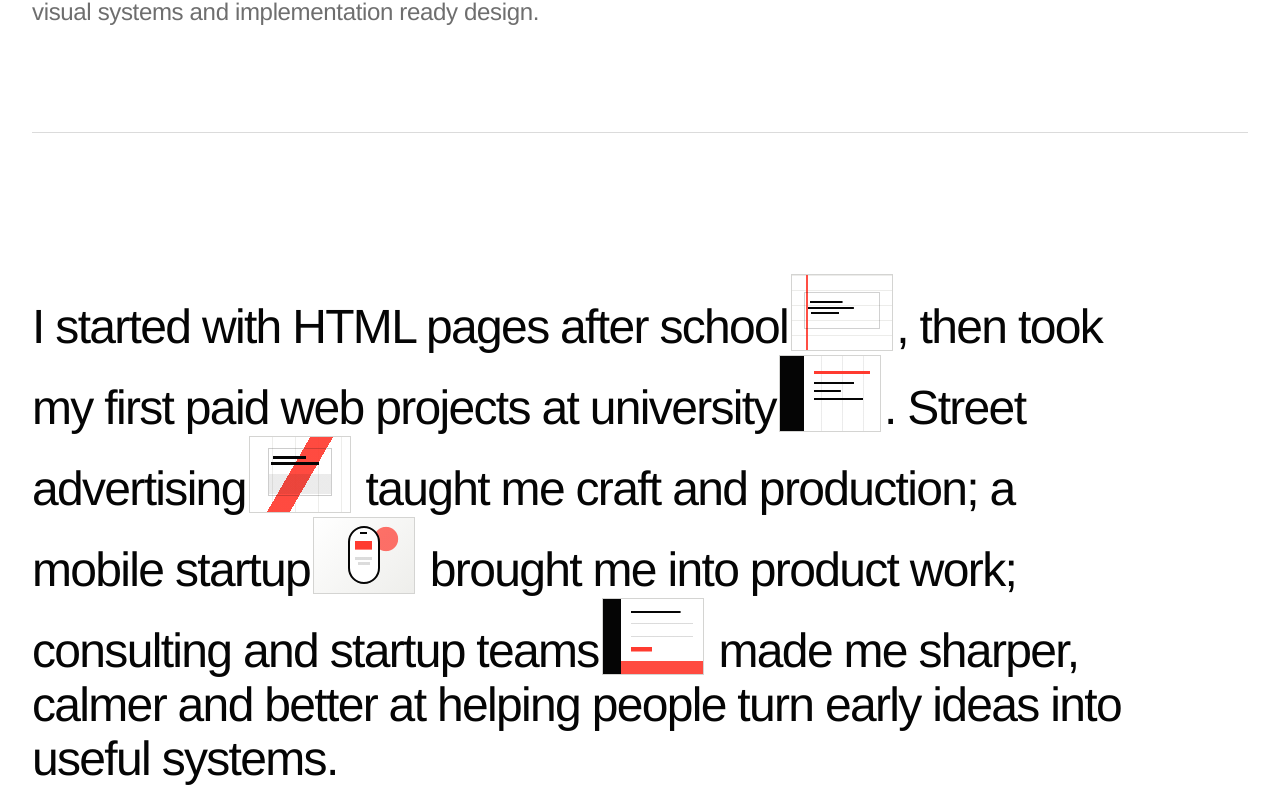
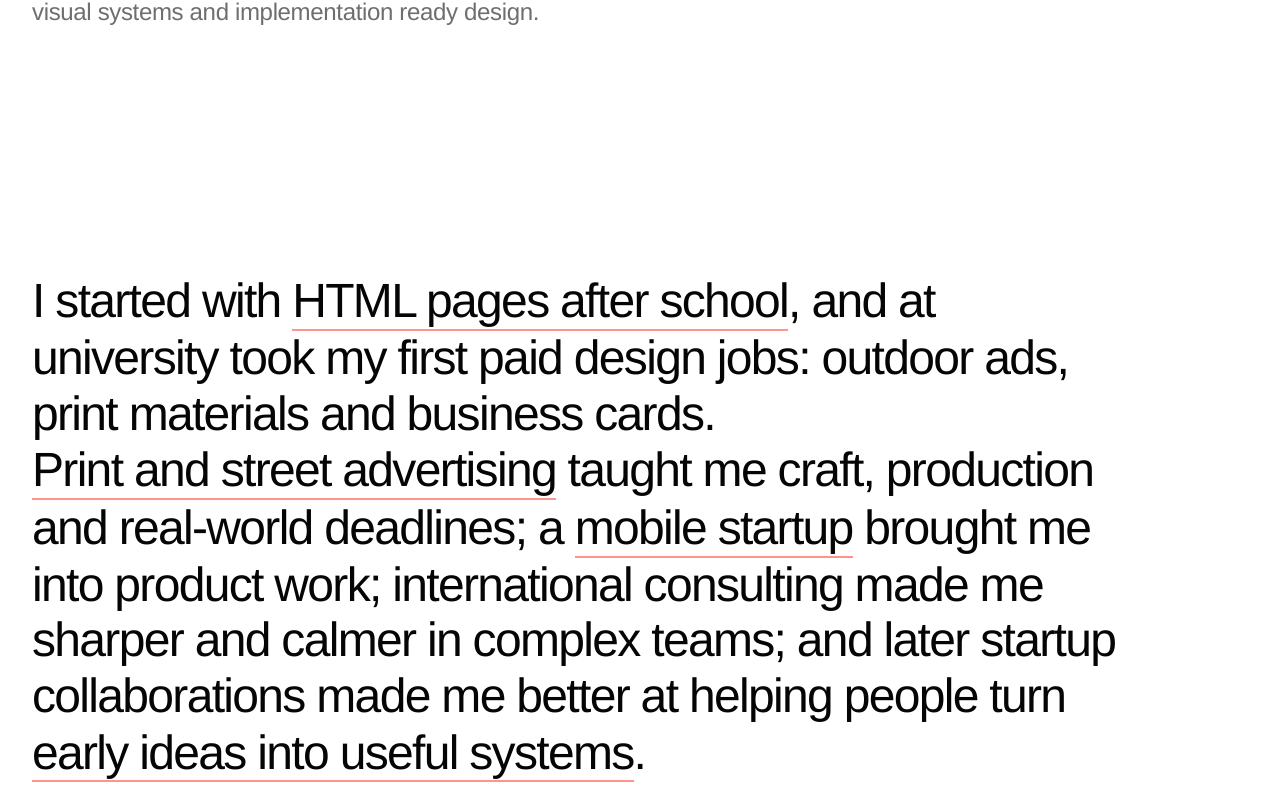
Before and after one commit to miheenko-i/portfolio, a React (Vite) app: page / in a window 1280 px wide. Shown: the part 719-1520 px from the top of the page. Built offline with nearby package versions, Linux system fonts and the light colour scheme; a web font is replaced by a local one.

Commit message:
Refine story presentation

```diff
--- a/src/main.jsx
+++ b/src/main.jsx
@@ -233,17 +233,29 @@ function App() {
 
       <section className="statement reveal">
         <p className="storyText">
-          I started with HTML pages after school
-          <button className="inlinePreview preview-html" type="button" aria-label="HTML after classes preview" />, then
-          took my first paid web projects at university
-          <button className="inlinePreview preview-web" type="button" aria-label="First websites preview" />. Street
-          advertising
-          <button className="inlinePreview preview-print" type="button" aria-label="Street advertising preview" /> taught
-          me craft and production; a mobile startup
-          <button className="inlinePreview preview-mobile" type="button" aria-label="Mobile startup preview" /> brought
-          me into product work; consulting and startup teams
-          <button className="inlinePreview preview-product" type="button" aria-label="Startup product preview" /> made
-          me sharper, calmer and better at helping people turn early ideas into useful systems.
+          I started with{' '}
+          <button className="storyHotspot" type="button">
+            HTML pages after school
+            <span className="inlinePreview preview-html" aria-hidden="true" />
+          </button>
+          , and at university took my first paid design jobs: outdoor ads, print materials and
+          business cards.{' '}
+          <button className="storyHotspot" type="button">
+            Print and street advertising
+            <span className="inlinePreview preview-print" aria-hidden="true" />
+          </button>{' '}
+          taught me craft, production and real-world deadlines; a{' '}
+          <button className="storyHotspot" type="button">
+            mobile startup
+            <span className="inlinePreview preview-mobile" aria-hidden="true" />
+          </button>{' '}
+          brought me into product work; international consulting made me sharper and calmer in
+          complex teams; and later startup collaborations made me better at helping people turn{' '}
+          <button className="storyHotspot" type="button">
+            early ideas into useful systems
+            <span className="inlinePreview preview-product" aria-hidden="true" />
+          </button>
+          .
         </p>
       </section>
 
--- a/src/style.css
+++ b/src/style.css
@@ -71,7 +71,6 @@ figure {
   align-items: start;
   gap: 1px;
   padding-block: 1.2rem;
-  border-bottom: 1px solid var(--line);
 }
 
 .brand,
@@ -239,19 +238,36 @@ h1 {
 
 .statement {
   padding-block: var(--section);
-  border-top: 1px solid var(--line);
 }
 
 .storyText {
   max-width: 1100px;
   font-size: var(--s3);
-  line-height: 1.12;
+  line-height: 1.16;
   letter-spacing: -0.035em;
   font-weight: 400;
   text-wrap: pretty;
 }
 
-.inlinePreview,
+.storyHotspot {
+  position: relative;
+  display: inline;
+  border: 0;
+  border-bottom: 0.06em solid rgba(255, 59, 48, 0.55);
+  padding: 0;
+  background: transparent;
+  color: inherit;
+  font: inherit;
+  letter-spacing: inherit;
+  cursor: zoom-in;
+}
+
+.storyHotspot:hover,
+.storyHotspot:focus-visible {
+  color: var(--accent);
+  outline: 0;
+}
+
 .workPreview {
   position: relative;
   aspect-ratio: 4 / 3;
@@ -267,10 +283,23 @@ h1 {
 }
 
 .inlinePreview {
-  width: clamp(3.6rem, 8vw, 6.6rem);
-  margin: 0 0.22em;
-  vertical-align: -0.42em;
-  transform-origin: 50% 70%;
+  position: absolute;
+  left: 50%;
+  bottom: calc(100% + 0.45rem);
+  z-index: 8;
+  width: clamp(9rem, 16vw, 14rem);
+  aspect-ratio: 4 / 3;
+  overflow: hidden;
+  border: 1px solid var(--line-strong);
+  background: var(--paper);
+  box-shadow: 0 1rem 3rem rgba(5, 5, 5, 0.12);
+  opacity: 0;
+  pointer-events: none;
+  transform: translateX(-50%) translateY(0.6rem) scale(0.92);
+  transform-origin: 50% 100%;
+  transition:
+    opacity 180ms ease,
+    transform 260ms cubic-bezier(0.22, 1, 0.36, 1);
 }
 
 .workPreview {
@@ -280,8 +309,6 @@ h1 {
   transform-origin: 82% 50%;
 }
 
-.inlinePreview:hover,
-.inlinePreview:focus-visible,
 .workPreview:hover,
 .workPreview:focus-visible {
   z-index: 4;
@@ -290,9 +317,10 @@ h1 {
   outline: 0;
 }
 
-.inlinePreview:hover,
-.inlinePreview:focus-visible {
-  transform: scale(2.85);
+.storyHotspot:hover .inlinePreview,
+.storyHotspot:focus-visible .inlinePreview {
+  opacity: 1;
+  transform: translateX(-50%) translateY(0) scale(1);
 }
 
 .workPreview:hover,
@@ -405,7 +433,6 @@ h1 {
 .section,
 .contact {
   padding-block: var(--section);
-  border-top: 1px solid var(--line);
 }
 
 .sectionHead {
@@ -853,14 +880,20 @@ h1 {
     transform: scale(1.22);
   }
 
-  .inlinePreview {
-    width: clamp(3rem, 18vw, 4.8rem);
-    transform-origin: 0 60%;
+  .storyText {
+    line-height: 1.18;
   }
 
-  .inlinePreview:hover,
-  .inlinePreview:focus-visible {
-    transform: scale(1.8);
+  .inlinePreview {
+    left: 0;
+    width: min(72vw, 13rem);
+    transform: translateY(0.6rem) scale(0.92);
+    transform-origin: 0 100%;
+  }
+
+  .storyHotspot:hover .inlinePreview,
+  .storyHotspot:focus-visible .inlinePreview {
+    transform: translateY(0) scale(1);
   }
 
   .portrait {
```
